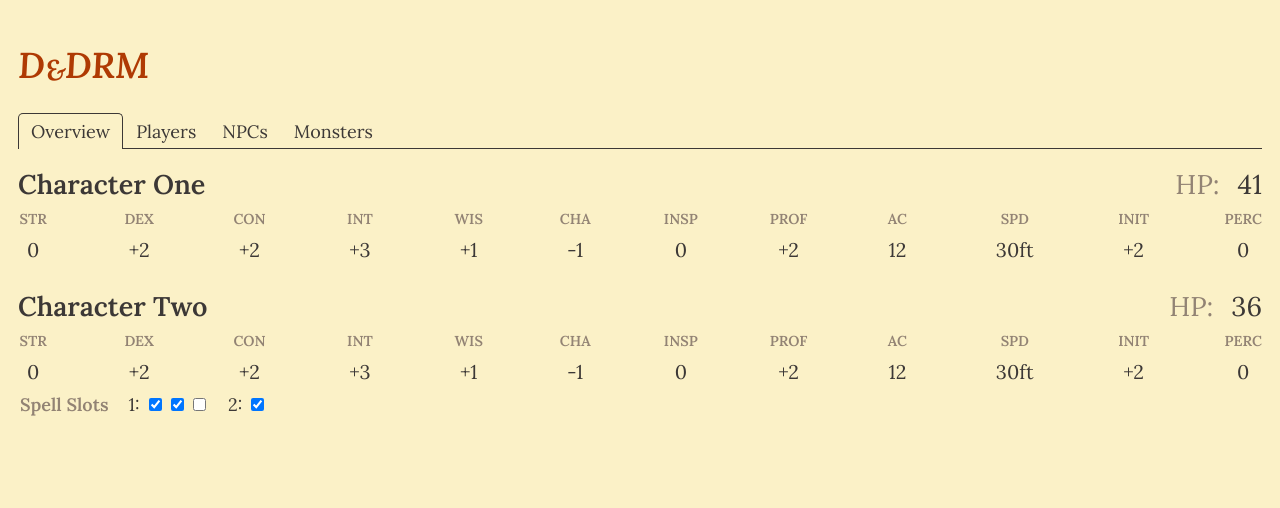
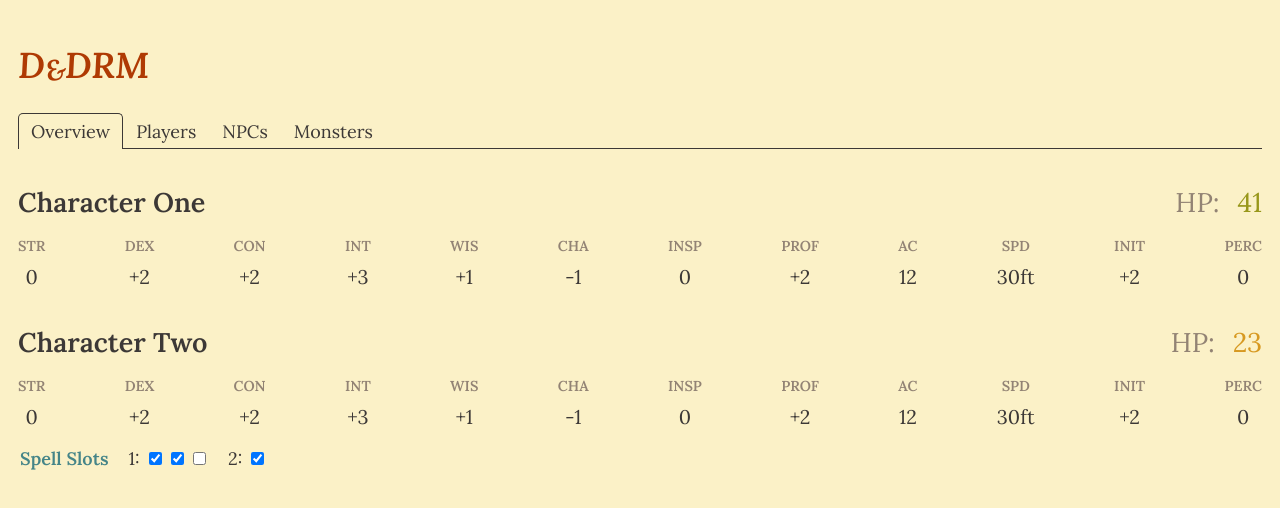
Before and after one commit to zachfedor/dndrm, a React (Create React App) app: page / in a window 1280 px wide. Shown: the top 508 px of the page. Built offline with nearby package versions, Linux system fonts and the light colour scheme; no server answers.

Commit message:
Add store/dispatch contexts and main reducer

```diff
--- a/package.json
+++ b/package.json
@@ -1,7 +1,7 @@
 {
-  "name": "dnd",
+  "name": "dndrm",
   "version": "0.0.1",
-  "description": "D&D Character Sheet Manager",
+  "description": "D&D Remote Manager",
   "author": "Zach Fedor <zachfedor@gmail.com> (http://zachfedor.me/)",
   "license": "MIT",
   "private": true,
--- a/src/App.js
+++ b/src/App.js
@@ -1,19 +1,27 @@
-import React, { useEffect } from 'react';
+import React, { useReducer } from 'react';
 import { Tab, Tabs, TabList, TabPanel } from 'react-tabs';
 import 'react-tabs/style/react-tabs.css';
 
-import CharacterCard from './CharacterCard';
+import OverviewPanel from './OverviewPanel';
 import './App.css';
 
 
-function App() {
-  useEffect(() => {
-    fetch('/api').then(res => console.log(res));
-  });
+/**
+ * Global contexts for app state and action dispatcher
+ */
+export const StateContext = React.createContext();
+export const DispatchContext = React.createContext();
 
-  const characters = [{
+
+const initialState = {
+  characters: {
+    1: {
+      id: 1,
       name: 'Character One',
-    hp: 41,
+      hp: {
+        current: 41,
+        max: 45,
+      },
       abilities: {
         strength: 10,
         dexterity: 15,
@@ -22,9 +30,14 @@
         wisdom: 12,
         charisma: 8,
       },
-  }, {
+    },
+    2: {
+      id: 2,
       name: 'Character Two',
-    hp: 36,
+      hp: {
+        current: 23,
+        max: 36,
+      },
       abilities: {
         strength: 10,
         dexterity: 15,
@@ -37,9 +50,43 @@
         1: [true, true, false],
         2: [true]
       }
-  }];
+    }
+  }
+};
+
+const reducer = (state, action) => {
+  switch (action.type) {
+    case 'toggleSpellSlot':
+      const { characterID, level, slot } = action;
+      const character = state.characters[characterID];
+      return {
+        ...state,
+        characters: {
+          ...state.characters,
+          [characterID]: {
+            ...character,
+            spellSlots: {
+              ...character.spellSlots,
+              [level]: character.spellSlots[level].map((s, i) => slot === i ? !s : s)
+            }
+          }
+        }
+      };
+    default:
+      throw new Error();
+  }
+};
+
+const App = () => {
+  const [state, dispatch] = useReducer(reducer, initialState);
+
+  // useEffect(() => {
+  //   fetch('/api').then(res => console.log(res));
+  // });
 
   return (
+    <DispatchContext.Provider value={dispatch}>
+      <StateContext.Provider value={state}>
         <div className="App">
           <header className="App-header">
             <h1>D<span>&amp;</span>DRM</h1>
@@ -54,9 +101,7 @@
             </TabList>
 
             <TabPanel>
-          {characters.map(character => (
-            <CharacterCard key={character.name} character={character} />
-          ))}
+              <OverviewPanel />
             </TabPanel>
 
             <TabPanel>
@@ -72,6 +117,8 @@
             </TabPanel>
           </Tabs>
         </div>
+      </StateContext.Provider>
+    </DispatchContext.Provider>
   );
 }
 
--- a/src/CharacterCard/CharacterCard.css
+++ b/src/CharacterCard/CharacterCard.css
@@ -6,6 +6,7 @@
 .CharacterCard header {
   display: flex;
   justify-content: space-between;
+  margin: 2rem 0 0;
 }
 
 .CharacterCard header h2 {
@@ -27,7 +28,16 @@
 .CharacterCard header dl dd {
   margin: 0 0 0 1rem;
 }
+.healthy {
+  color: var(--green);
+}
+.bloody {
+  color: var(--yellow);
+}
+.deathly {
+  color: var(--red);
+}
 
 .CharacterCard .StatList {
-  margin: 0.5rem 0 0;
+  margin: 1rem 0 0;
 }
--- a/src/CharacterCard/SpellSlots.css
+++ b/src/CharacterCard/SpellSlots.css
@@ -1,10 +1,11 @@
 .SpellSlots {
   display: flex;
   text-align: left;
+  margin: 1rem 0 0;
 }
 
 .SpellSlots legend {
-  color: var(--gray);
+  color: var(--blue);
   display: inline;
   font-size: 1rem;
   font-weight: bold;
--- a/src/CharacterCard/SpellSlots.js
+++ b/src/CharacterCard/SpellSlots.js
@@ -4,12 +4,6 @@
 
 const SpellSlots = (props) => {
   const slotsPerLevel = props.slots;
-
-  const burnSlot = (level) => {
-    console.log(slotsPerLevel, level)
-    slotsPerLevel[level].pop();
-    slotsPerLevel[level].push(true);
-  };
 
   return (
     <div className="SpellSlots">
@@ -21,7 +15,12 @@
 
           <div>
           {slotsPerLevel[level].map((slot, index) => (
-            <input key={level + '-' + index} type="checkbox" checked={slot} onChange={() => burnSlot(level)}/>
+            <input
+              key={index}
+              type="checkbox"
+              checked={slot}
+              onChange={() => props.toggleSpellSlot(level, index)}
+            />
           ))}
           </div>
         </fieldset>
--- a/src/CharacterCard/Stat.css
+++ b/src/CharacterCard/Stat.css
@@ -16,5 +16,5 @@
 .Stat dd {
   font-size: 1.1rem;
   margin: 0;
-  padding: 0.5rem;
+  padding: 0.5rem 0 0;
 }
--- a/src/CharacterCard/index.js
+++ b/src/CharacterCard/index.js
@@ -1,5 +1,6 @@
-import React from 'react';
+import React, { useContext } from 'react';
 
+import { DispatchContext } from '../App';
 import SpellSlots from './SpellSlots';
 import StatList from './StatList';
 import Stat from './Stat';
@@ -9,6 +10,18 @@
 
 
 const CharacterCard = ({ character }) => {
+  let hpStatus = 'healthy';
+  if (character.hp.current / character.hp.max < 0.33) hpStatus = 'deathly';
+  else if (character.hp.current / character.hp.max < 0.66) hpStatus = 'bloody';
+
+  const dispatch = useContext(DispatchContext);
+  const toggleSpellSlot = (level, slot) => dispatch({
+    type: 'toggleSpellSlot',
+    characterID: character.id,
+    level,
+    slot
+  });
+
   return (
     <article className="CharacterCard">
       <header>
@@ -16,7 +29,7 @@
 
         <dl className="hitpoints" title="Current Hit Points">
           <dt>HP:</dt>
-          <dd>{character.hp}</dd>
+          <dd className={hpStatus}>{character.hp.current}</dd>
         </dl>
       </header>
 
@@ -39,7 +52,7 @@
       </StatList>
 
       {character.spellSlots && (
-        <SpellSlots slots={character.spellSlots} />
+        <SpellSlots slots={character.spellSlots} toggleSpellSlot={toggleSpellSlot} />
       )}
     </article>
   );
--- /dev/null
+++ b/src/OverviewPanel.js
@@ -0,0 +1,18 @@
+import React, { useContext } from 'react';
+
+import { StateContext } from './App';
+import CharacterCard from './CharacterCard';
+
+const OverviewPanel = () => {
+  const characters = useContext(StateContext).characters;
+
+  return (
+    <main>
+      {Object.keys(characters).map(id => (
+        <CharacterCard key={id} character={characters[id]} />
+      ))}
+    </main>
+  );
+};
+
+export default OverviewPanel;
```
Lines whose indentation alone changed are shown as unchanged.
